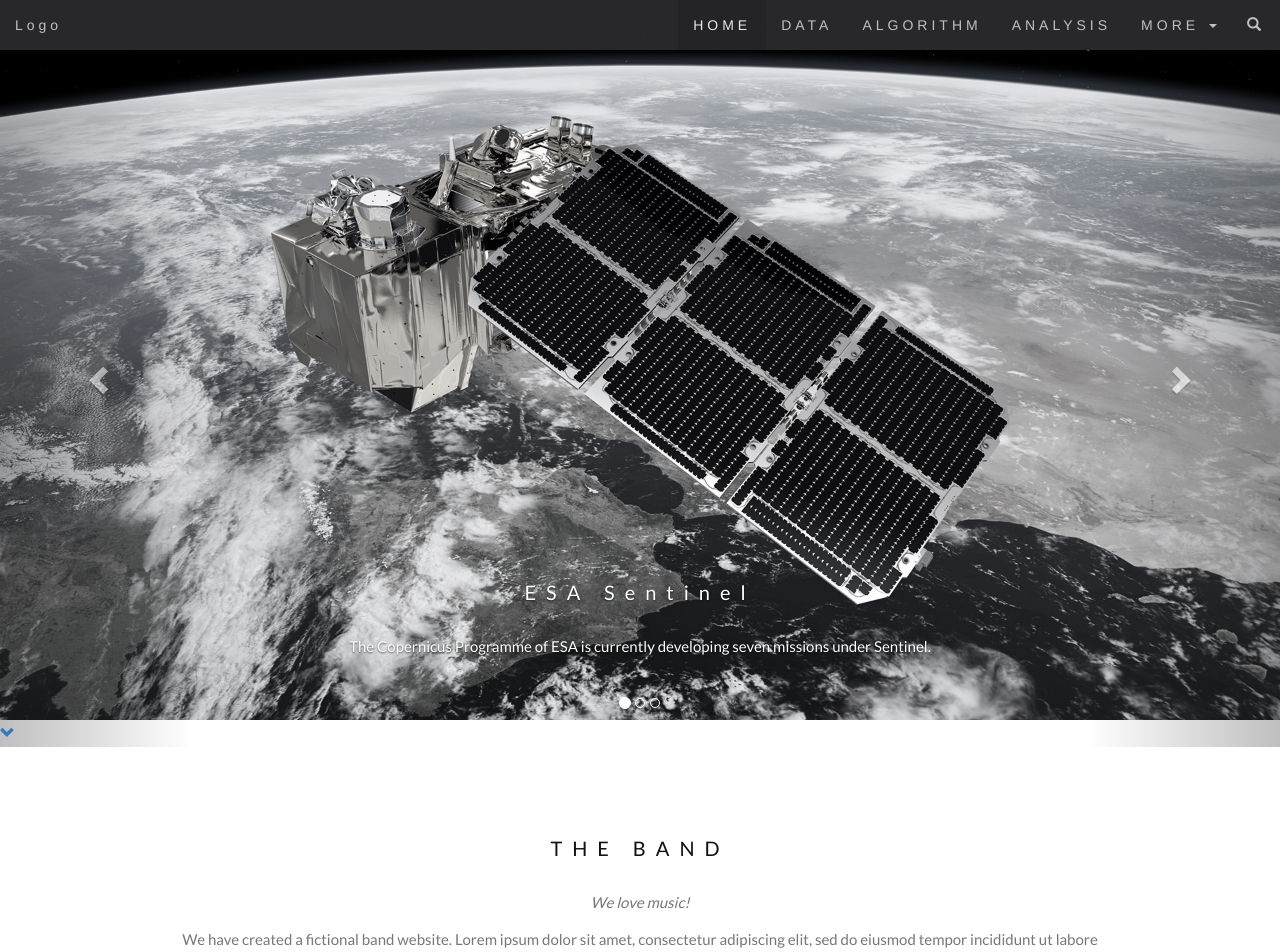
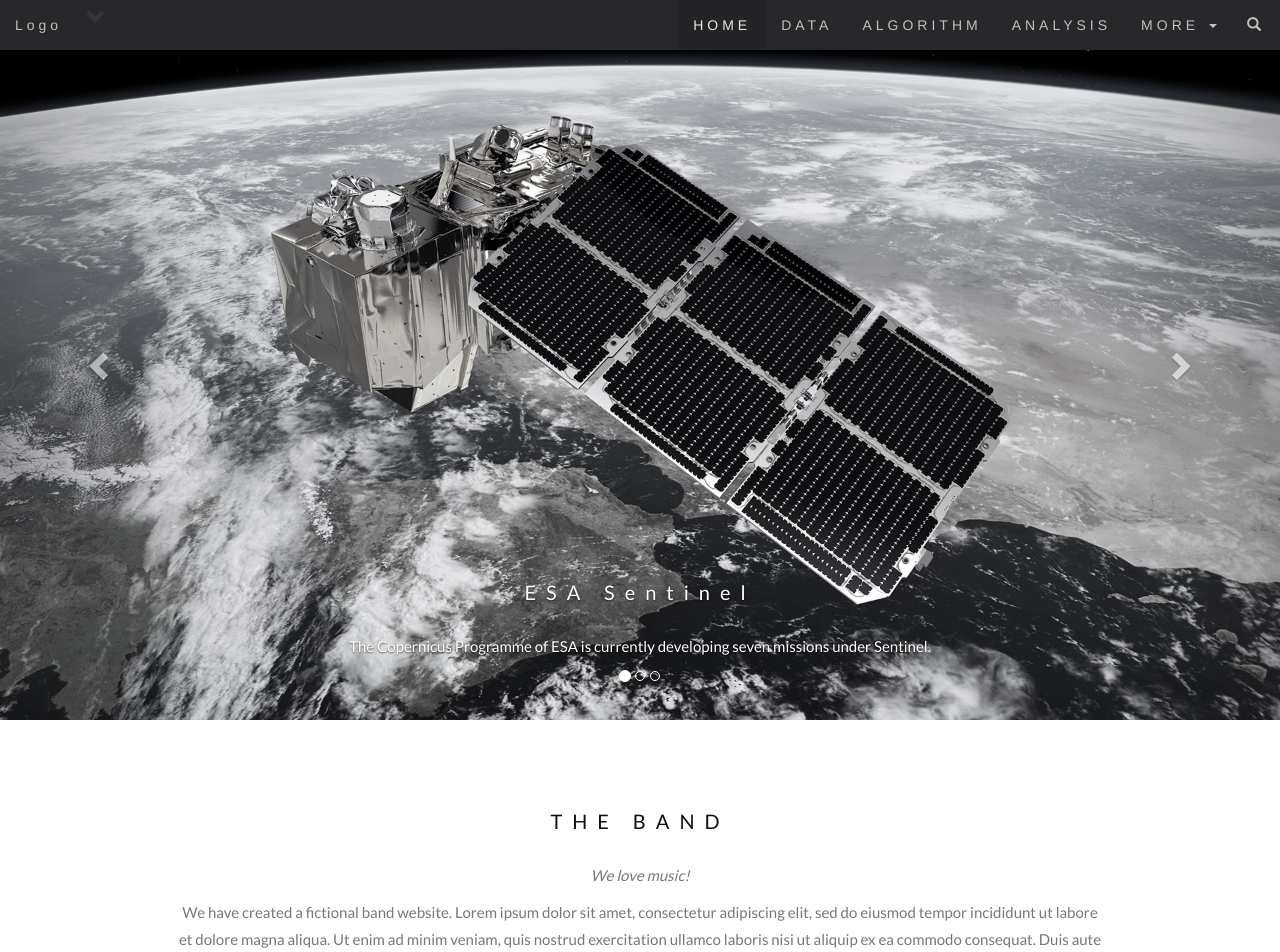
Before and after one commit to ziangzhang10/satellite-data-machine-learning, a Flask app: page / in a window 1280 px wide. Shown: the top 952 px of the page. Run offline with Flask 2, Linux system fonts and the light colour scheme; some libraries are stand-ins or nearby versions.

Commit message:
added template 10

```diff
--- a/engine/templates/index.html
+++ b/engine/templates/index.html
@@ -91,7 +91,7 @@
       <span class="glyphicon glyphicon-chevron-right" aria-hidden="true"></span>
       <span class="sr-only">Next</span>
     </a>
-    <a class="center down-arrow" href="#main" role="button" >
+    <a class="center carousel-control" href="#main" role="button" >
       <span class="glyphicon glyphicon-chevron-down" aria-hidden="true"></span>
       <span class="sr-only">Main</span>
     </a>
```
